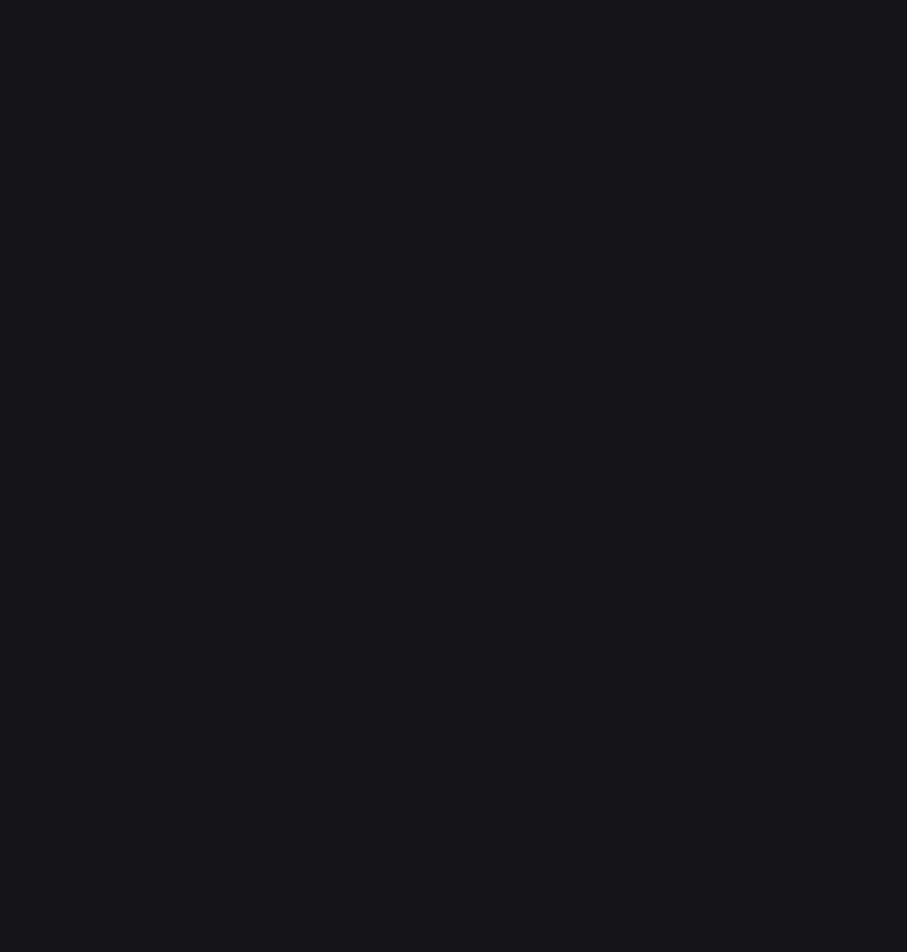
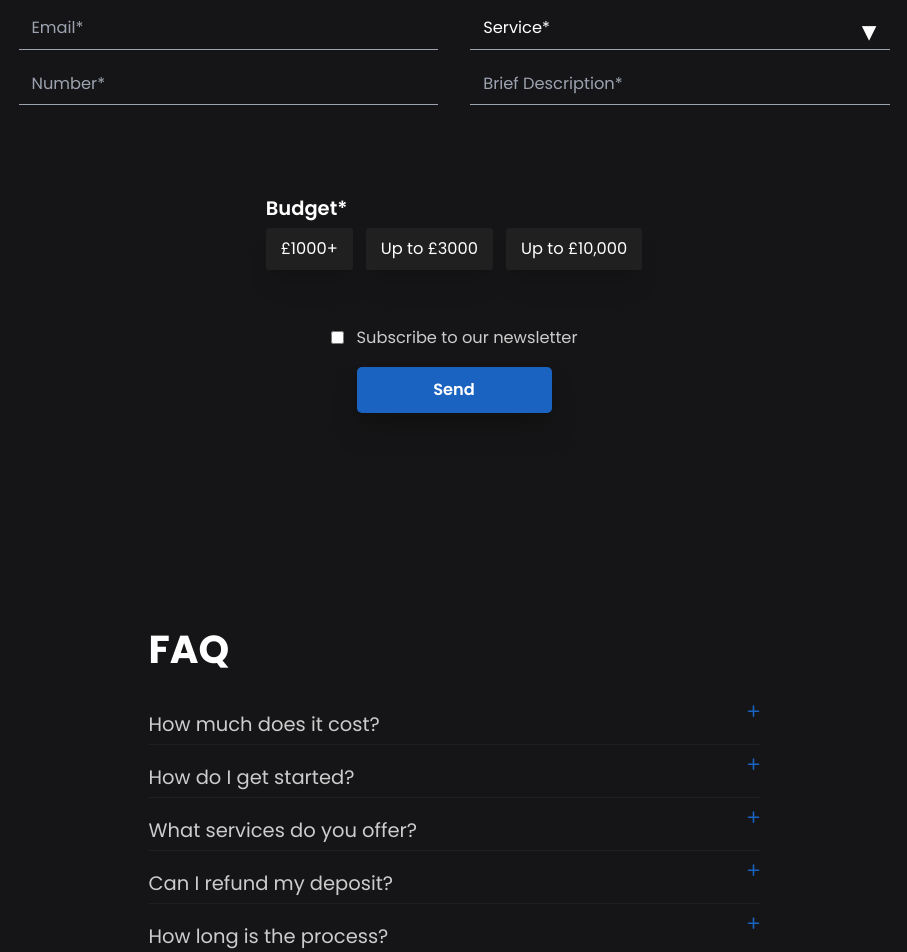
Before and after one commit to stay-ghosting/rise-rapid, a React (Vite) app: page /contact/1 in a window 1280 px wide. Before the commit this address had no page. Shown: the part 360-1312 px from the top of the page, without its empty margins (186-1093 px from the left). Before the commit the page ends 800 px from the top, so only its background shows below. Built offline with nearby package versions, Linux system fonts and the light colour scheme.

Commit message:
added dynamic contact us pages

```diff
--- a/src/App.tsx
+++ b/src/App.tsx
@@ -19,6 +19,12 @@
   {
     path: "/contact",
     element: <Contact />,
+    children: [
+      {
+        path: ':serviceId',
+        element: <Contact />
+      }
+    ]
   },
   {
     path: "/privacy",
--- a/src/components/InputDropdown.tsx
+++ b/src/components/InputDropdown.tsx
@@ -11,7 +11,7 @@
 
 const CustomDropdown: React.FC<CustomDropdownProps> = ({ id, name, placeholder, options, setFieldValue, inView = true }) => {
   const [isOpen, setIsOpen] = useState(false);
-  const [selectedLabel, setSelectedLabel] = useState<string>(placeholder);
+  const [selectedLabel, setSelectedLabel] = useState<string>();
 
   const toggleDropdown = () => setIsOpen(!isOpen);
 
--- a/src/pages/Contact.tsx
+++ b/src/pages/Contact.tsx
@@ -2,16 +2,70 @@
 import Navbar from "../sections/Navbar";
 import FAQSection from "../sections/FAQSection";
 import GetInTouchSection from "../sections/GetInTouchSection";
+import { useParams } from "react-router-dom";
+import ResponsiveSection from "../sections/ResponsiveSection";
+
+const services: [string, string, string][] = [
+  [
+    "Bespoke Web Design",
+    `At Rise Rapid, we craft tailored websites that reflect your unique brand identity and goals. Our team works closely with you to understand your vision, ensuring every detail aligns with your needs.<br /><br /> From concept to creation, we deliver custom designs that stand out and drive results.`,
+    "bespokeWebDesign",
+  ],
+  [
+    "Bespoke Graphic Design",
+    `At Rise Rapid, we specialise in custom graphic design that embodies your brand’s distinct personality and goals. We work closely with you to capture your vision and ensure every design element is tailored to your needs.<br /><br /> From initial ideas to final visuals, we deliver unique and impactful designs that enhance your brand and engage your audience.`,
+    "bespokeGraphicDesign",
+  ],
+  [
+    "SEO Optimisation",
+    `At Rise Rapid, we enhance your website’s visibility with tailored SEO strategies. Our team carefully analyses your site and implements effective optimisation techniques to improve search engine rankings.<br /><br /> From keyword research to on-page and off-page SEO, we focus on driving organic traffic and boosting your online presence.`,
+    "seoOptimisation",
+  ],
+  [
+    "Social Media Integration",
+    `At Rise Rapid, we seamlessly integrate your website with your social media platforms. Our approach ensures that your social media feeds, sharing buttons, and profiles are fully connected to your site.<br /><br /> This integration helps boost your online presence, engage your audience, and create a cohesive brand experience across all channels.`,
+    "socialMediaIntegration",
+  ],
+  [
+    "Email Marketing",
+    `At Rise Rapid, we create and manage effective email marketing campaigns that connect with your audience. From designing engaging templates to crafting compelling content, we ensure your messages resonate and drive action.<br /><br />Our approach includes list management, targeted campaigns, and performance tracking to maximise your email marketing impact and achieve your business goals.`,
+    "emailMarketing",
+  ],
+  [
+    "Copywriting",
+    `At Rise Rapid, we craft compelling and clear copy that communicates your brand’s message effectively. Our skilled team creates engaging content for websites, blogs, and marketing materials, tailored to resonate with your target audience.<br /><br /> From persuasive product descriptions to informative articles, we ensure every word aligns with your brand’s voice and drives meaningful results.`,
+    "copywriting",
+  ],
+];
 
 function Contact() {
+  const { serviceId } = useParams<{ serviceId: string }>();
+
+  const service = services.find(([_, __, id]) => id === serviceId);
+
+  let title;
+  let description;
+
+  if (service) {
+    [title, description] = service;
+  }
+
   return (
     <>
       <Navbar />
       <div className='pt-[5rem]'>
-        <GetInTouchSection />
+        {service && (
+          <ResponsiveSection>
+            <div className="pb-[5rem]">
+              <h2> {title}</h2>
+              <p dangerouslySetInnerHTML={{ __html: description as string }} />
+            </div>
+          </ResponsiveSection>
+        )}
+        <GetInTouchSection serviceId={serviceId}/>
       </div>
-      <div className="mb-[10rem]">
-      <FAQSection />
+      <div className='mb-[10rem]'>
+        <FAQSection />
       </div>
       <Footer />
     </>
--- a/src/pages/Home.tsx
+++ b/src/pages/Home.tsx
@@ -15,6 +15,7 @@
 import CtaButton from "../components/CtaButton";
 import ResponsiveSection from "../sections/ResponsiveSection";
 import useInView from "../hooks/useInView";
+import { useNavigate } from "react-router-dom";
 
 const steps = [
   ["Plan & Design", "Define clear goals and create strategies."],
@@ -22,41 +23,47 @@
   ["Grow & Succeed", "Expand your reach and achieve success"],
 ];
 
-const services: [string, string, string][] = [
+const services: [string, string, string, string][] = [
   [
     "Bespoke Web Design",
     `At Rise Rapid, we craft tailored websites that reflect your unique brand identity and goals. Our team works closely with you to understand your vision, ensuring every detail aligns with your needs.<br /><br /> From concept to creation, we deliver custom designs that stand out and drive results.`,
     `Custom designs that stand out and drive results.`,
+    "/contact/bespokeWebDesign",
   ],
   [
     "Bespoke Graphic Design",
     `At Rise Rapid, we specialise in custom graphic design that embodies your brand’s distinct personality and goals. We work closely with you to capture your vision and ensure every design element is tailored to your needs.<br /><br /> From initial ideas to final visuals, we deliver unique and impactful designs that enhance your brand and engage your audience.`,
     `unique and impactful designs that enhance your brand.`,
+    "/contact/bespokeGraphicDesign",
   ],
   [
     "SEO Optimisation",
     `At Rise Rapid, we enhance your website’s visibility with tailored SEO strategies. Our team carefully analyses your site and implements effective optimisation techniques to improve search engine rankings.<br /><br /> From keyword research to on-page and off-page SEO, we focus on driving organic traffic and boosting your online presence.`,
     `Drive organic traffic and boost your online presence.`,
+    "/contact/seoOptimisation",
   ],
   [
     "Social Media Integration",
     `At Rise Rapid, we seamlessly integrate your website with your social media platforms. Our approach ensures that your social media feeds, sharing buttons, and profiles are fully connected to your site.<br /><br /> This integration helps boost your online presence, engage your audience, and create a cohesive brand experience across all channels.`,
     `Boost your online presence and engage your audience.`,
+    "/contact/socialMediaIntegration",
   ],
   [
     "Email Marketing",
     `At Rise Rapid, we create and manage effective email marketing campaigns that connect with your audience. From designing engaging templates to crafting compelling content, we ensure your messages resonate and drive action.<br /><br />Our approach includes list management, targeted campaigns, and performance tracking to maximise your email marketing impact and achieve your business goals.`,
     `Maximise your reach with email marketing.`,
+    "/contact/emailMarketing",
   ],
   [
     "Copywriting",
     `At Rise Rapid, we craft compelling and clear copy that communicates your brand’s message effectively. Our skilled team creates engaging content for websites, blogs, and marketing materials, tailored to resonate with your target audience.<br /><br /> From persuasive product descriptions to informative articles, we ensure every word aligns with your brand’s voice and drives meaningful results.`,
     `Give your brand a unique personality.`,
+    "/contact/copywriting",
   ],
 ];
 
 const Home = () => {
-  const [serviceIndex, setServiceIndex] = useState(0);
+  // const [serviceIndex, setServiceIndex] = useState(0);
 
   const [servicesRef, isServicesInView] = useInView<HTMLDivElement>(5);
   const [stepsRef, isStepsInView] = useInView<HTMLHeadingElement>(5);
@@ -64,6 +71,13 @@
   const [getInTouchRef, isGetInTouchView] = useInView<HTMLDivElement>(5);
 
   const [isScrollButtonHovered, setIsScrollButtonHovered] = useState(false);
+
+  const navigate = useNavigate();
+
+  const handleNavigate = (location: string) => {
+    navigate(location);
+    window.scroll(0, 0);
+  };
 
   const scroll = () => {
     if (servicesRef.current) {
@@ -100,8 +114,13 @@
               <img className='md:scale-[170%] top-[3rem] left-[7rem] md:absolute' src={image_Hero} alt='hero image' />
             </div>
           </div>
-          <div className='hidden md:flex flex-row justify-center mt-[5rem]' >
-            <div className='z-10 scale-90 hover:scale-100 transition-all cursor-pointer' onClick={scroll} onMouseEnter={() => setIsScrollButtonHovered(true)} onMouseLeave={() => setIsScrollButtonHovered(false)}>
+          <div className='hidden md:flex flex-row justify-center mt-[5rem]'>
+            <div
+              className='z-10 scale-90 hover:scale-100 transition-all cursor-pointer'
+              onClick={scroll}
+              onMouseEnter={() => setIsScrollButtonHovered(true)}
+              onMouseLeave={() => setIsScrollButtonHovered(false)}
+            >
               <img className='' src={isScrollButtonHovered ? icon_arrow : icon_arrow_dark} />
             </div>
           </div>
@@ -113,12 +132,12 @@
           <span className='text-cta'>Services</span> we offer
         </h2>
         <div className='grid md:grid-cols-3 gap-[1rem]'>
-          {services.map(([title, description, shortDescription], index) => (
+          {services.map(([title, description, shortDescription, url], index) => (
             <div key={index} className={`${isServicesInView ? "fade-right" : "fade-in-hidden "} relative hover:z-30`} style={{ animationDelay: `${0}ms` }}>
-              <div className='service-card relative  bg-card p-[1rem] min-h-[15rem] overflow-hidden'>
+              <div className='service-card relative  bg-card p-[1rem] min-h-[15rem] overflow-hidden' onClick={() => handleNavigate(url)}>
                 <img className='shape absolute bottom-0 z-10 -right-[3rem] rounded-lg w-[17rem]' src={image_servicesColorSplash} />
                 <img className='brightness-[0.8] absolute bottom-[0.75rem] right-[1.5rem] rounded-lg z-20  w-[2rem] ' src={icon_arrowRight} />
-                <div className="relative z-20">
+                <div className='relative z-20'>
                   <p className={` text-white font-semibold text-left`}>{title}</p>
                   <p>{shortDescription}</p>
                 </div>
--- a/src/sections/GetInTouchSection.tsx
+++ b/src/sections/GetInTouchSection.tsx
@@ -1,4 +1,4 @@
-import React, { useState } from "react";
+import React, { useEffect, useState } from "react";
 import InputField from "../components/InputField";
 import Dropdown from "../components/InputDropdown";
 import RadioButtons from "../components/RadioButtons";
@@ -15,11 +15,11 @@
 ];
 
 const services = [
-  { label: "Bespoke Web Design", value: "bespoke_web_design" },
-  { label: "Bespoke Graphic Design", value: "bespoke_graphic_design" },
-  { label: "SEO Optimisation", value: "seo_optimisation" },
-  { label: "Social Media Integration", value: "social_media_integration" },
-  { label: "Email Marketing", value: "email_marketing" },
+  { label: "Bespoke Web Design", value: "bespokeWebDesign" },
+  { label: "Bespoke Graphic Design", value: "bespokeGraphicDesign" },
+  { label: "SEO Optimisation", value: "seoOptimisation" },
+  { label: "Social Media Integration", value: "socialMediaIntegration" },
+  { label: "Email Marketing", value: "emailMarketing" },
   { label: "Copywriting", value: "copywriting" },
   { label: "Other", value: "other" },
 ];
@@ -31,6 +31,7 @@
 ];
 interface FileNameProps {
   inView?: boolean;
+  serviceId?: string;
 }
 
 interface FormData {
@@ -42,7 +43,7 @@
   budget: string;
   isSubscribed: boolean;
 }
-const GetInTouchSection: React.FC<FileNameProps> = ({ inView = true }) => {
+const GetInTouchSection: React.FC<FileNameProps> = ({ inView = true, serviceId }) => {
   const [formData, setFormData] = useState<FormData>({
     fullName: "",
     businessName: "",
@@ -52,6 +53,19 @@
     budget: "",
     isSubscribed: false,
   });
+
+  const getServiceLable = (value: string) => {
+    const service = services.find(service => service.value === value)
+    return service ? service.label : ''
+  }
+
+  useEffect(() => {
+    console.log(serviceId);
+
+    if (serviceId) {
+      handleInputChange("service", serviceId)
+    }
+  }, [serviceId]);
 
   const handleInputChange = (name: keyof FormData, value: string) => {
     setFormData((prevState) => {
@@ -85,7 +99,7 @@
               <div key={id} className={`${inView ? "fade-right" : "fade-in-hidden"}`} style={{ animationDelay: `${800 + Math.floor(index) * 200}ms` }}>
                 {id === "service" ? (
                   <div className=''>
-                    <Dropdown id={id} name={name} placeholder={placeholder} options={services} setFieldValue={(value) => handleInputChange("service", value)} inView={inView} />
+                    <Dropdown id={id} name={name} placeholder={getServiceLable(formData.service) || placeholder} options={services} setFieldValue={(value) => handleInputChange("service", value)} inView={inView} />
                   </div>
                 ) : (
                   <InputField
@@ -118,7 +132,7 @@
                 >
                   {id === "service" ? (
                     <div className=''>
-                      <Dropdown id={id} name={name} placeholder={placeholder} options={services} setFieldValue={(value) => handleInputChange("service", value)} inView={inView} />
+                      <Dropdown id={id} name={name} placeholder={getServiceLable(formData.service) || placeholder} options={services} setFieldValue={(value) => handleInputChange("service", value)} inView={inView} />
                     </div>
                   ) : (
                     <div className=''>
@@ -165,7 +179,10 @@
               <CustomCheckbox id={"is-Subscribed"} name={"isSubscribed"} onChange={(name) => handleCheckboxChange(name as keyof FormData)} checked={formData.isSubscribed} />
               <p className='inline ml-[1rem] text-[2rem] sm:text-[1.25rem]'>Subscribe to our newsletter</p>
             </div>
-            <button className=' m-auto bg-cta hover:bg-cta-hover h-[6rem] sm:h-14 w-60 flex items-center justify-center px-9 rounded-md shadow-xl shadow-shaddow text-white font-semibold' type='submit'>
+            <button
+              className=' m-auto bg-cta hover:bg-cta-hover h-[6rem] sm:h-14 w-60 flex items-center justify-center px-9 rounded-md shadow-xl shadow-shaddow text-white font-semibold'
+              type='submit'
+            >
               Send
               <div className='inline-block  overflow-hidden arrow'>
                 <span className='text-[2em] '>⭢</span>
```
Also changed, not shown: 1 other file (tests, documents, lock files or other folders).
